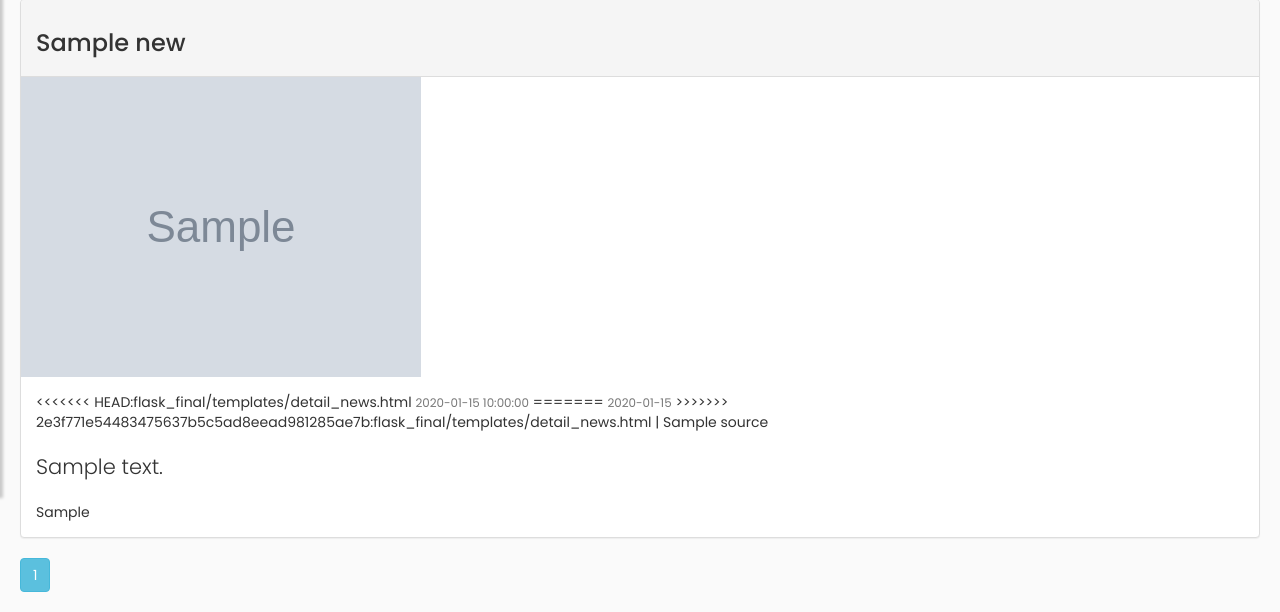
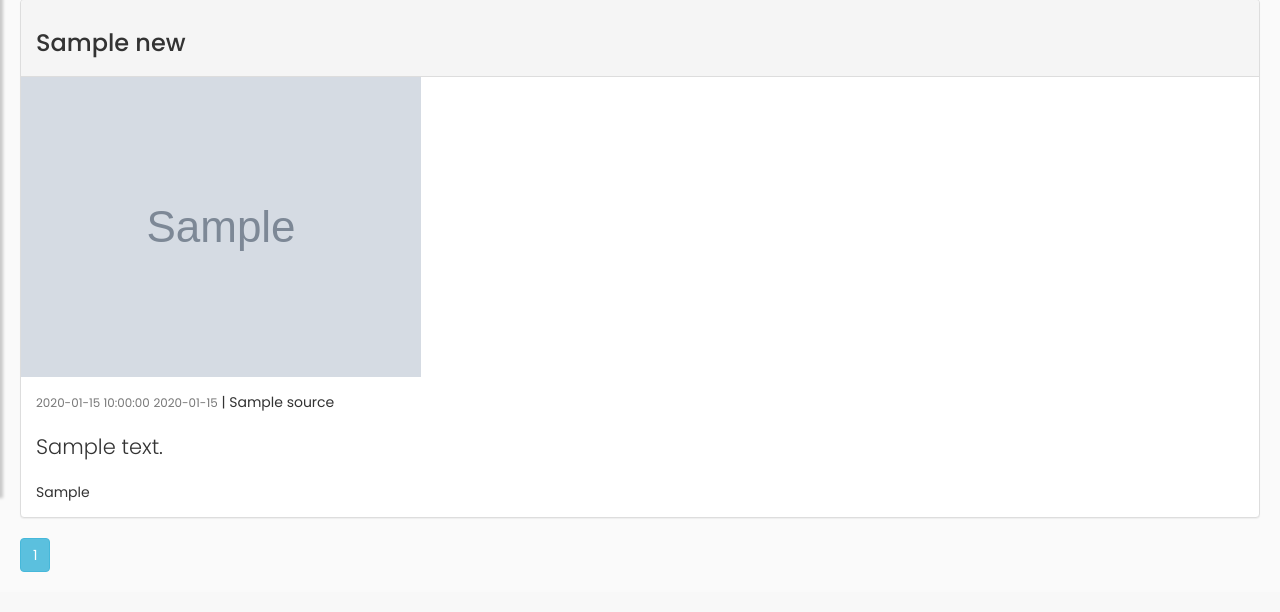
Before and after one commit to hemanta212/Nepali-news-portal-kbd, a Flask app: template flask_final/templates/detail_news.html in a window 1280 px wide. Shown: the part 305-917 px from the top of the page. After the commit the page ends 877 px from the top, so only its background shows below. Run offline with Flask 2, Linux system fonts and the light colour scheme; the template is opened without the code that fills it: most values are stand-ins (such as "Sample title", 1, 10 or a date in 2020); grey boxes marked "Sample" are stand-in pictures; some libraries are stand-ins or nearby versions.

Commit message:
removed git errors in templates

```diff
--- a/flask_final/kantipur_daily.py
+++ b/flask_final/kantipur_daily.py
@@ -52,6 +52,3 @@ def kantipur_daily_extractor():
 
         counter += 1
     return news_list
-
-
-kantipur_daily_extractor()
--- a/flask_final/nagarik_international.py
+++ b/flask_final/nagarik_international.py
@@ -51,6 +51,3 @@ def nagarik_international_extractor():
 
     # w.write(str(final_news_list))
     return final_news_list
-
-
-nagarik_international_extractor()
--- a/flask_final/templates/detail_news.html
+++ b/flask_final/templates/detail_news.html
@@ -15,11 +15,8 @@
 
         <div class="panel-body">
         	<div>
-<<<<<<< HEAD:flask_final/templates/detail_news.html
         		<small class="text-muted">{{ news.nep_date }}</small>
-=======
         		<small class="text-muted">{{ news.date.strftime('%Y-%m-%d') }}</small>
->>>>>>> 2e3f771e54483475637b5c5ad8eead981285ae7b:flask_final/templates/detail_news.html
   				<span><a href="{{news.news_link}}", target="_blank">| {{news.source}}</a></span>
   			</div><br>
   			<div class="text-justify lead">
```
